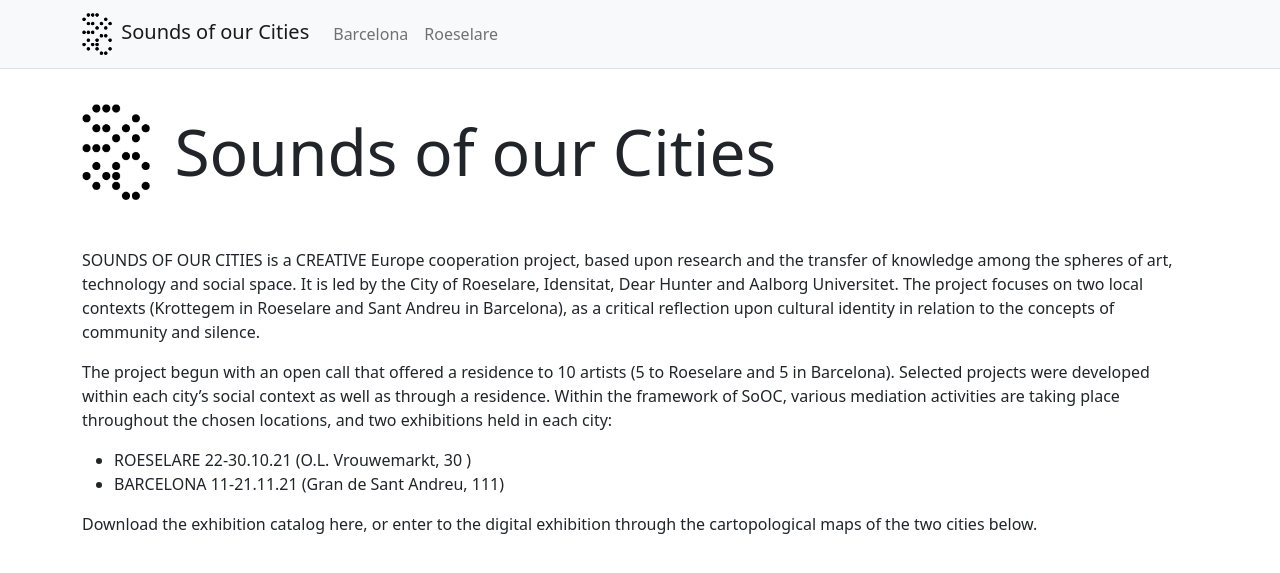
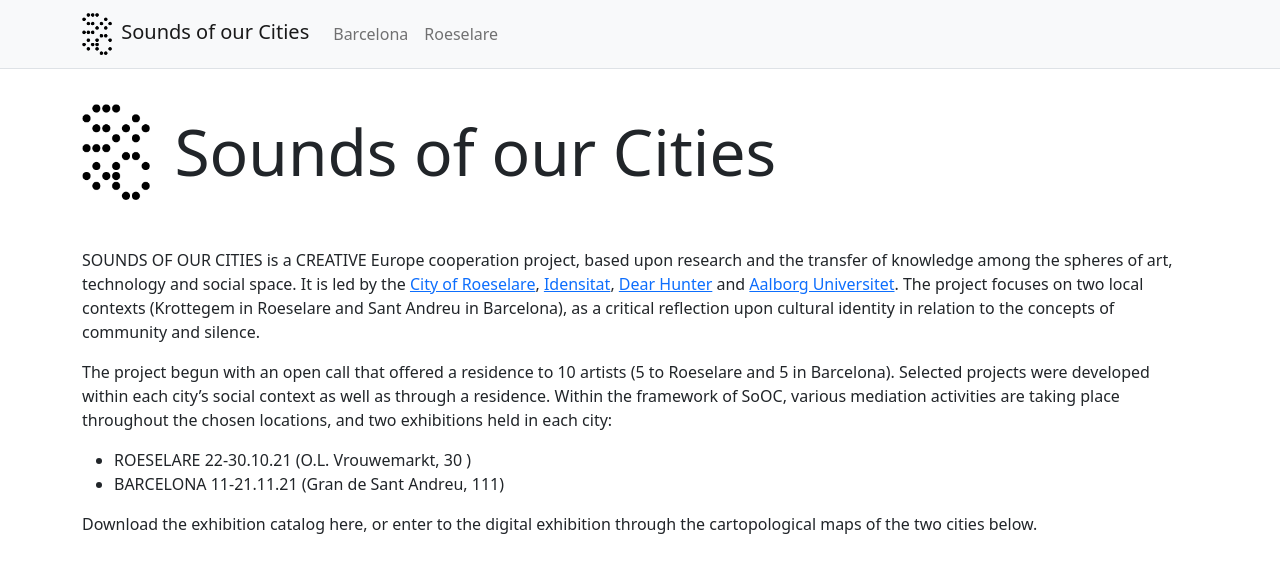
Before and after one commit to johngrz/SooCities.github.io, a Jekyll site: the page built from index.md, in a window 1280 px wide and 1037 px high, cut to the strip 0-597 px from the top of the window. Shown: the top 573 px of the strip. Built offline with Jekyll 4.4.1, drawn with Linux system fonts in a browser that asks for light colours; part of the change alters nothing that is shown.

```diff
--- a/index.md
+++ b/index.md
@@ -3,7 +3,7 @@ layout: index
 title: "Home"
 ---
 
-SOUNDS OF OUR CITIES is a CREATIVE Europe cooperation project, based upon research and the transfer of knowledge among the spheres of art, technology and social space. It is led by the City of Roeselare, Idensitat, Dear Hunter and Aalborg Universitet. The project focuses on two local contexts (Krottegem in Roeselare and Sant Andreu in Barcelona), as a critical reflection upon cultural identity in relation to the concepts of community and silence.
+SOUNDS OF OUR CITIES is a CREATIVE Europe cooperation project, based upon research and the transfer of knowledge among the spheres of art, technology and social space. It is led by the [City of Roeselare](https://www.roeselare.be), [Idensitat](https://www.idensitat.net), [Dear Hunter](https://dearhunter.eu) and [Aalborg Universitet](https://www.smc.aau.dk). The project focuses on two local contexts (Krottegem in Roeselare and Sant Andreu in Barcelona), as a critical reflection upon cultural identity in relation to the concepts of community and silence.
 
 The project begun with an open call that offered a residence to 10 artists (5 to Roeselare and 5 in Barcelona). Selected projects were developed within each city’s social context as well as through a residence. Within the framework of SoOC, various mediation activities are taking place throughout the chosen locations, and two exhibitions held in each city:
 
```
